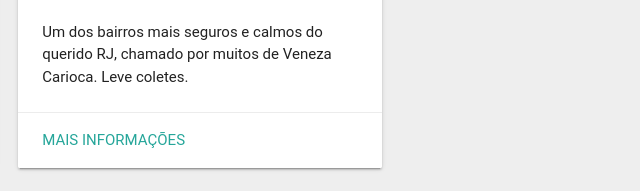
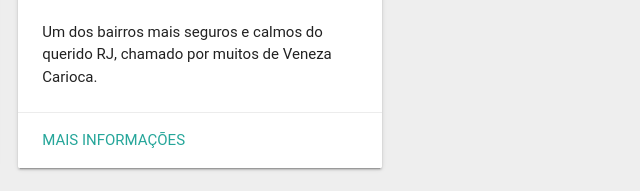
Before and after one commit to HenriqueMSMonteiro/Henriquemsmonteiro.github.io, a plain HTML site: page turismo.html in a window 1280 px wide. Shown: the part 480-671 px from the top of the page, 633-1273 px from the left. Drawn offline with Linux system fonts and the light colour scheme; a web font is replaced by a local one.

Commit message:
Update turismo.html

```diff
--- a/turismo.html
+++ b/turismo.html
@@ -132,7 +132,7 @@
 							  <span class="card-title">Pavuna, Veneza Carioca</span>
 							</div>
 							<div class="card-content">
-							  <p>Um dos bairros mais seguros e calmos do querido RJ, chamado por muitos de Veneza Carioca. Leve coletes.</p>
+							  <p>Um dos bairros mais seguros e calmos do querido RJ, chamado por muitos de Veneza Carioca.</p>
 							</div>
 							<div class="card-action">
 							  <a href="#" style="color:#26a69a;">Mais informações</a>
```
